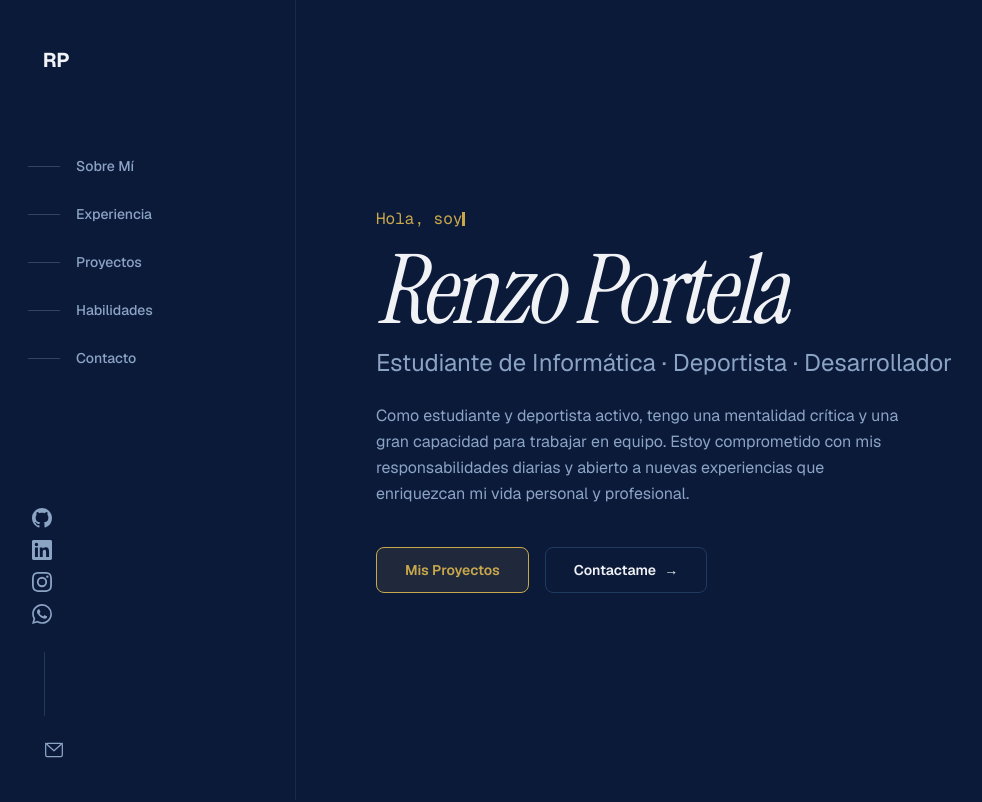
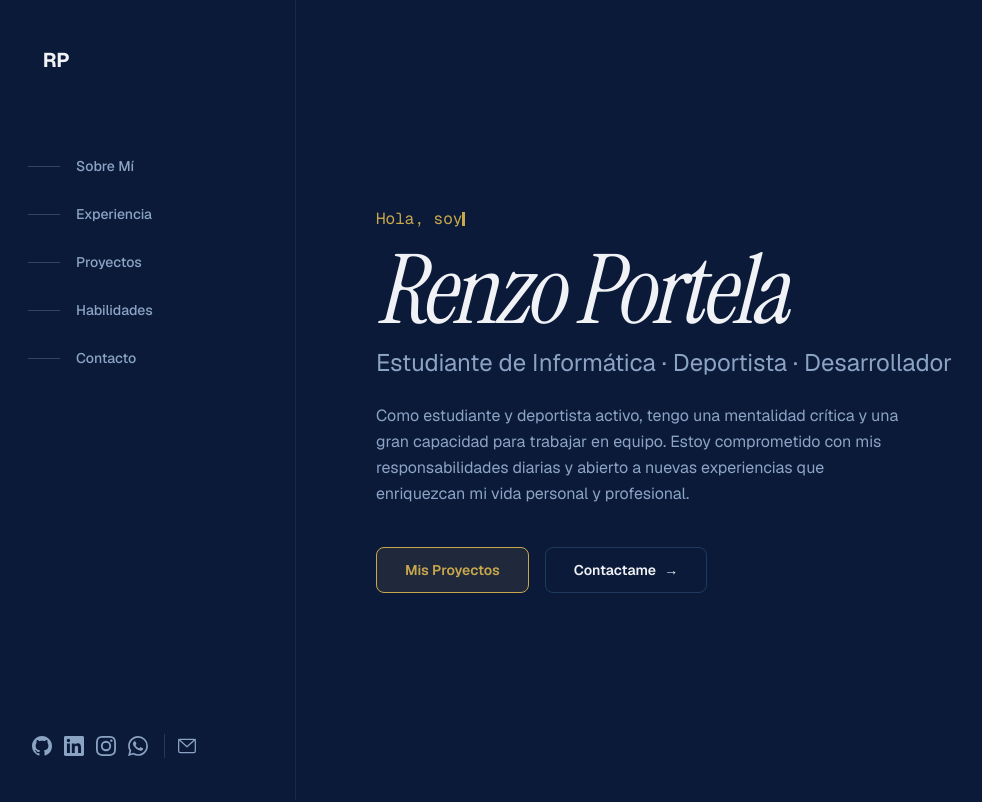
Before and after one commit to renzo23rc/portfolioRP, a Next.js app: page / in a window 1280 px wide. Shown: the top 802 px of the page, without its empty margins (4-986 px from the left). Built offline with nearby package versions, Linux system fonts and the light colour scheme.

Commit message:
fix: align social icons and mail in same row

```diff
--- a/src/components/sidebar.tsx
+++ b/src/components/sidebar.tsx
@@ -63,13 +63,14 @@ export function Sidebar({ activeSection }: SidebarProps) {
       </nav>
 
       {/* Bottom section */}
-      <div className="mt-auto flex flex-col items-start gap-6 px-8 pb-10">
+      <div className="mt-auto flex flex-col gap-4 px-8 pb-10">
+        <div className="flex items-center gap-3">
           <SocialLinks variant="sidebar" />
-        <div className="ml-4 h-16 w-px bg-border" />
+          <div className="h-6 w-px bg-border" />
           <a
             href="mailto:portelarenzo@gmail.com"
             aria-label="Enviar email"
-          className="ml-4 text-muted-foreground transition-colors hover:text-primary"
+            className="text-muted-foreground transition-colors hover:text-primary"
           >
             <svg
               viewBox="0 0 24 24"
@@ -85,6 +86,7 @@ export function Sidebar({ activeSection }: SidebarProps) {
             </svg>
           </a>
         </div>
+      </div>
     </aside>
   );
 }
--- a/src/components/social-links.tsx
+++ b/src/components/social-links.tsx
@@ -47,7 +47,7 @@ export function SocialLinks({ variant = "sidebar", className }: SocialLinksProps
     <div
       className={cn(
         "flex gap-1",
-        variant === "sidebar" && "flex-col items-start",
+        variant === "sidebar" && "flex-row items-center",
         variant === "inline" && "flex-wrap items-center gap-3",
         className,
       )}
```
Lines whose indentation alone changed are shown as unchanged.
